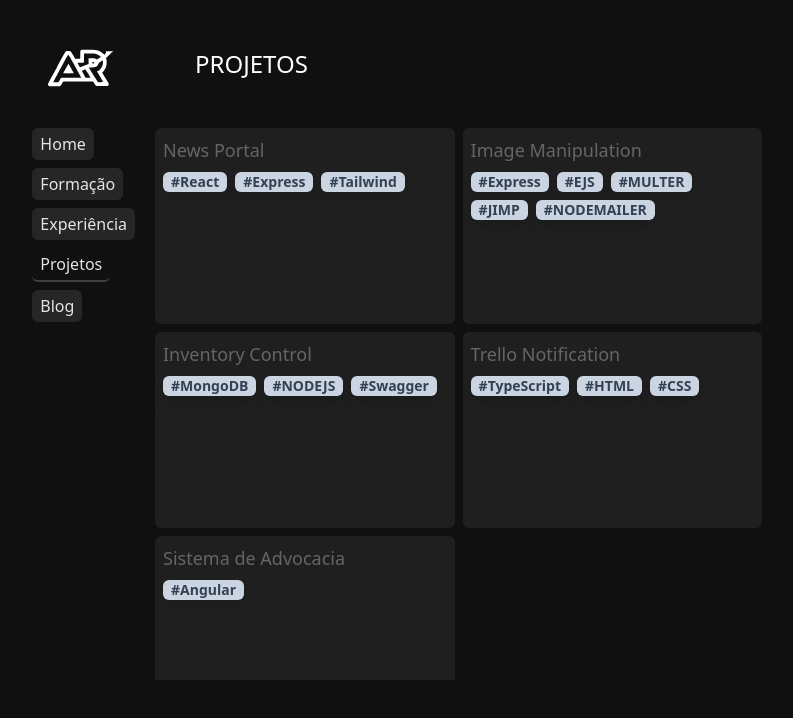
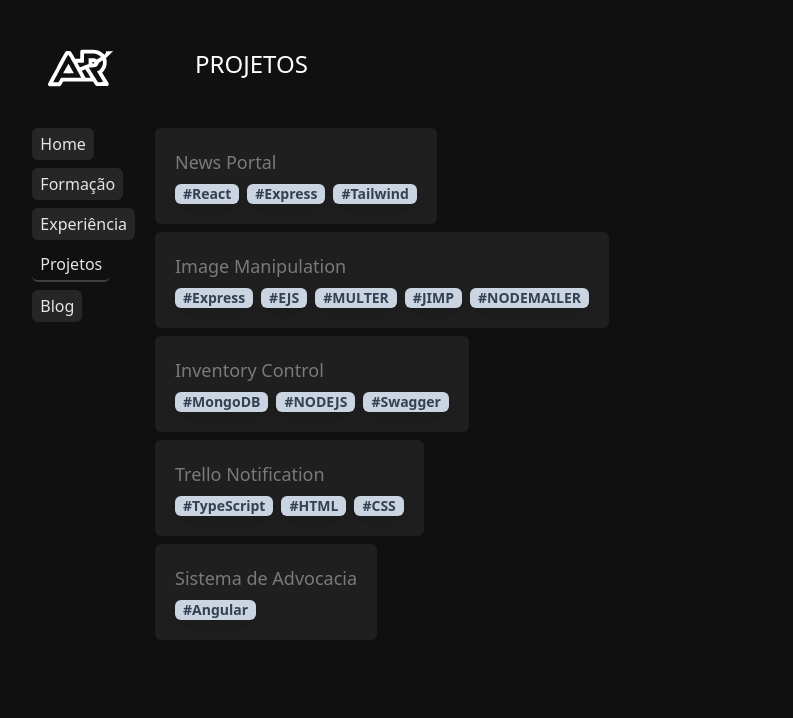
Before and after one commit to rafaapcode/portfolio-new, a Next.js app: page / in a window 1280 px wide. Both pictures are taken after a click on the element "Projetos". Shown: the top 718 px of the page, without its empty margins (121-914 px from the left). Built offline with nearby package versions, Linux system fonts and the light colour scheme.

Commit message:
feat: changed style of modal projects card

```diff
--- a/app/components/pages/Projects.jsx
+++ b/app/components/pages/Projects.jsx
@@ -15,50 +15,59 @@ export default function Projects() {
       nome: "News Portal",
       techs: ["React", "Express", "Tailwind"],
       desc: "Mostra as notícias de um idioma especificado, podendo também filtrar as notícias por data e também por autor.",
+      url: 'https://github.com/rafaapcode/newsPortal'
     },
     {
       id: 2,
       nome: "Image Manipulation",
       techs: ["Express", "EJS", "MULTER", "JIMP", "NODEMAILER"],
       desc: "O objetivo dessa aplicação é adicionar um moldura em várias fotos, e depois fazer o envio das fotos via email. Esse projeto surgiu a partir de um problema , que identifiquei quando trabalhava em um outro projeto que era relacionado ao meio ambiente e a excursão de escolas.",
+      url: 'https://github.com/rafaapcode/imageManipulation'
     },
     {
       id: 3,
       nome: "Inventory Control",
       techs: ["MongoDB", "NODEJS", "Swagger"],
       desc: "Este projeto de API, foi retirado de um processo seletivo. Tem objetivo de fazer o controle de um estoque em uma loja pequena.",
+      url: 'https://github.com/rafaapcode/inventoryControl'
     },
     {
       id: 4,
       nome: "Trello Notification",
       techs: ["TypeScript", "HTML", "CSS"],
       desc: "A ideia desse projeto surgiu quando eu estava estagiando. Recebíamos os chamados pelo Trello, porém muitas vezes não percebia que tinha chamado pois estava fazendo outras atividades, foi então que percebi que se tivessemos como fazer uma forma do trello nos notificar, não precisariamos ficar observando ele a todo momento.",
+      url: 'https://github.com/rafaapcode/trello-notification'
     },
     {
       id: 5,
       nome: "Sistema de Advocacia",
       techs: ["Angular"],
       desc: "Sistema para facilitar o direcionamento e origanização dos casos em um advocacia local.",
+      url: ''
     },
   ];
+
+  function style(index) {
+    return `flex flex-col p-3 left-[0%] lg:left-[10%] top-[${index}%] rounded h-fit w-[98%] md:w-[90%] lg:w-[60%] absolute backdrop-blur-lg border border-[#272525] shadow-md shadow-[#000] overflow-auto`;
+  }
 
   return (
     <section className="w-full lg:w-[70%] h-[80%] lg:h-screen md:h-screen px-5 overflow-auto">
       <Title title="Projetos" />
-      <div className="mt-10 w-full flex flex-row items-center flex-wrap lg:justify-start lg:gap-x-2 lg:items-start lg:flex-row h-[70%] overflow-y-auto relative">
+      <div className="mt-10 w-full flex flex-col items-start lg:gap-x-2 h-[70%] overflow-y-auto relative">
         {items.map((item) => (
           <motion.div
             initial={{ scaleX: 0 }}
             animate={{ scaleX: 1 }}
             transition={{ duration: 0.2 }}
-            className="mt-2 p-2 bg-[#201f1f] w-full h-[35%] md:h-[20%] md:w-[70%] lg:w-[35%] lg:h-[35%] rounded-md cursor-pointer"
+            className="mt-2 p-5 bg-[#201f1f] w-fit h-fit rounded-md cursor-pointer"
             layoutId={item.id}
             onClick={() => {
               setSelectedId(item.id);
               setSelectedItem(item);
             }}
           >
-            <motion.p className="text-base md:text-lg text-[#666565]">
+            <motion.p className="text-base md:text-lg text-[#7a7a7a]">
               {item.nome}
             </motion.p>
             <div className="mt-2 w-full flex gap-x-2 gap-y-2 flex-wrap">
@@ -71,18 +80,28 @@ export default function Projects() {
         <AnimatePresence>
           {selectedId && (
             <motion.div
-              className="flex flex-col left-[0%] md:left-[10%] lg:left-[20%] top-[70%] md:top-[10%] lg:top-[10%] rounded h-[90%] w-full  md:w-[80%] lg:w-[60%] absolute bg-[#666565] overflow-auto"
+              className={style(selectedItem.id)}
               layoutId={selectedId}
             >
               <motion.button
-                className="self-end mr-2 mt-2 text-center transition-all duration-75 hover:bg-[#505050] bg-[#a09f9f] h-[30px] w-[30px] rounded-full"
+                className="self-end mr-2 mt-2 text-center transition-all duration-75 text-[#fff] text-xl hover:text-[#a0a0a0] h-[30px] w-[30px] rounded-lg"
                 onClick={() => setSelectedId(null)}
               >
                 X
               </motion.button>
-              <motion.p className="px-2 font-bold text-[#fff]">
+              <div className="mx-auto w-[200px] h-[200px]">
+                <img
+                  className="rounded-lg mt-5 mb-5"
+                  src="https://www.alura.com.br/artigos/assets/testes/imagem-2.jpg"
+                  alt="teste"
+                />
+              </div>
+              <motion.p className="px-5 py-2 font-bold text-sm md:text-base text-[#fff]">
                 {selectedItem.desc}
               </motion.p>
+              {selectedItem.url && (
+                <button className="p-2 bg-[#272727] hover:bg-[#4e4949] w-[20%] mx-auto text-white rounded-md"><a href={selectedItem.url} target="_blank">Link</a></button>
+              )}
             </motion.div>
           )}
         </AnimatePresence>
--- a/app/globals.css
+++ b/app/globals.css
@@ -15,3 +15,16 @@
     --background-end-rgb: 0, 0, 0;
   }
 }
+
+div::-webkit-scrollbar {
+  width: 6px;               /* width of the entire scrollbar */
+}
+
+div::-webkit-scrollbar-track {
+  background: gray;        /* color of the tracking area */
+}
+
+div::-webkit-scrollbar-thumb {
+  background: rgb(90, 89, 89);    /* color of the scroll thumb */
+  border-radius: 20px;       /* roundness of the scroll thumb */
+}
```
